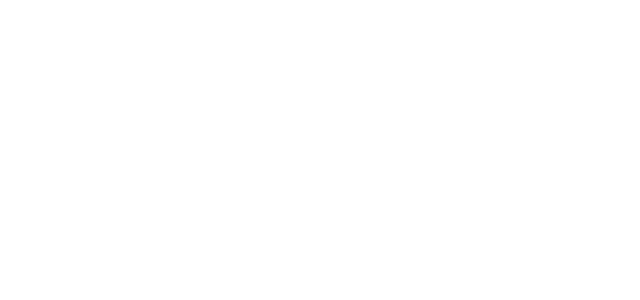
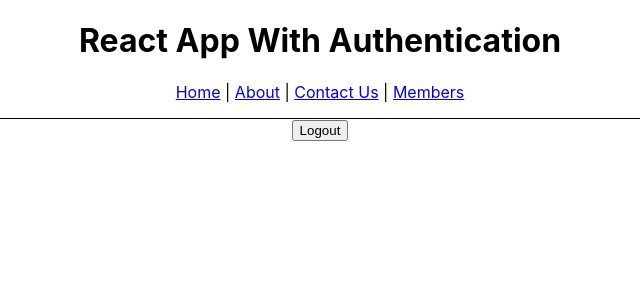
Before and after one commit to aidankilleen/prep-react-auth-fb, a React (Create React App) app: page /logout in a window 1280 px wide. Before the commit this address had no page. Shown: the top 300 px of the page, without its empty margins (320-960 px from the left). Built offline with nearby package versions, Linux system fonts and the light colour scheme.

Commit message:
added member section

```diff
--- a/package.json
+++ b/package.json
@@ -3,6 +3,7 @@
   "version": "0.1.0",
   "private": true,
   "dependencies": {
+    "@auth0/auth0-react": "^1.11.0",
     "@testing-library/jest-dom": "^5.16.5",
     "@testing-library/react": "^13.4.0",
     "@testing-library/user-event": "^13.5.0",
--- a/src/App.js
+++ b/src/App.js
@@ -1,7 +1,9 @@
+import { useAuth0 } from '@auth0/auth0-react';
 import { Link, Outlet } from 'react-router-dom';
 import './App.css';
 
 function App() {
+    const { isAuthenticated, logout } = useAuth0();
   return (
 
     <div className="App">
@@ -13,7 +15,11 @@
         >
             <Link to="/">Home</Link> |{" "}
             <Link to="/about">About</Link> |{" "}
-            <Link to="/contact">Contact Us</Link>
+            <Link to="/contact">Contact Us</Link> |{" "}
+            <Link to="/members">Members</Link>
+
+            {isAuthenticated && <button onClick={() => logout({returnTo:window.location.origin})}>Logout</button>}
+
         </nav>
         <Outlet/>
     </div>
--- a/src/index.js
+++ b/src/index.js
@@ -6,18 +6,31 @@
 import { BrowserRouter, Route, Routes } from 'react-router-dom';
 import About from './routes/about';
 import Contact from './routes/contact';
+import Login from './routes/login';
+import Members from './routes/members';
+import { Auth0Provider } from '@auth0/auth0-react';
+import Logout from './routes/logout';
 
 const root = ReactDOM.createRoot(document.getElementById('root'));
 root.render(
     <React.StrictMode>
+        <Auth0Provider
+            domain="dev-580a4kic.eu.auth0.com"
+            clientId="o5JEa3lTS6p41A7AINWHsK2yGP1BRQPK"
+            redirectUri={window.location.origin + '/members'}>
             <BrowserRouter>
                 <Routes>
                     <Route path="/" element={<App />}>
                         <Route path="/about" element={<About />}/>
                         <Route path="/contact" element={<Contact />}/>
+                        <Route path="/login" element={<Login/>}/>
+                        <Route path="/members" element={<Members/>}/>
+                        <Route path="/logout" element={<Logout/>}/>
+
                     </Route>
                 </Routes>
             </BrowserRouter>
+        </Auth0Provider>
     </React.StrictMode>
 );
 
--- /dev/null
+++ b/src/routes/login.js
@@ -0,0 +1,15 @@
+import { useAuth0 } from "@auth0/auth0-react";
+
+const Login = () => {
+
+    const { loginWithRedirect } = useAuth0();
+
+    return(
+        <main>
+            <button onClick={loginWithRedirect}>Login</button>
+        </main>
+    )
+
+}
+
+export default Login;
--- /dev/null
+++ b/src/routes/logout.js
@@ -0,0 +1,14 @@
+import { useAuth0 } from "@auth0/auth0-react";
+
+const Logout = () => {
+
+    const { logout } = useAuth0();
+
+    return (
+        <button onClick={()=> logout({returnTo: window.location.origin })}>Logout</button>
+    )
+
+
+}
+
+export default Logout;
--- /dev/null
+++ b/src/routes/members.jsx
@@ -0,0 +1,19 @@
+import { useAuth0 } from "@auth0/auth0-react"
+import Login from "./login";
+
+export default function Members() {
+
+    const { isAuthenticated } = useAuth0();
+
+    if (isAuthenticated) {
+        return (
+            <main style={{padding: "1rem 0"}}>
+                <h2>Members Only Section</h2>
+            </main>
+        )
+    } else {
+        return (
+            <Login/>
+        )
+    }
+}
```
Also changed, not shown: 1 other file (tests, documents, lock files or other folders). Lines whose indentation alone changed are shown as unchanged.
